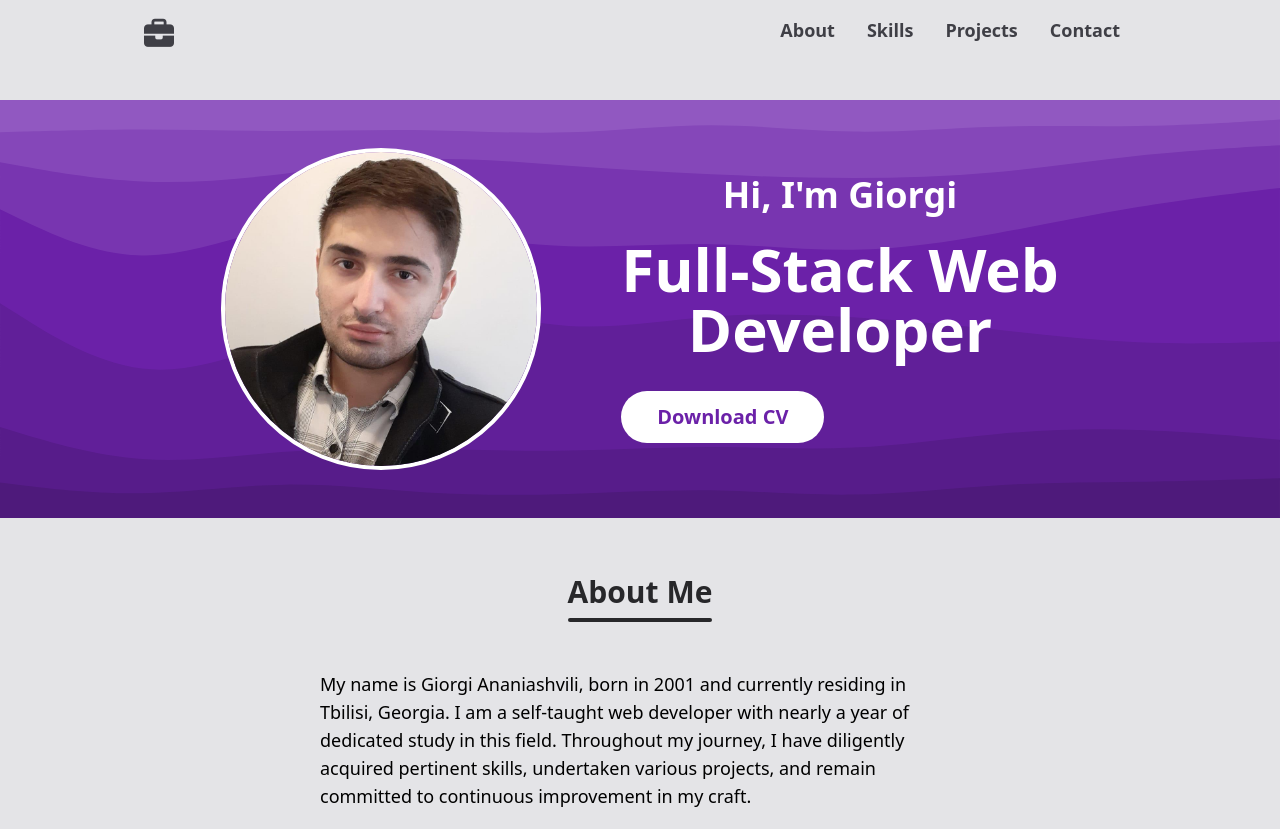
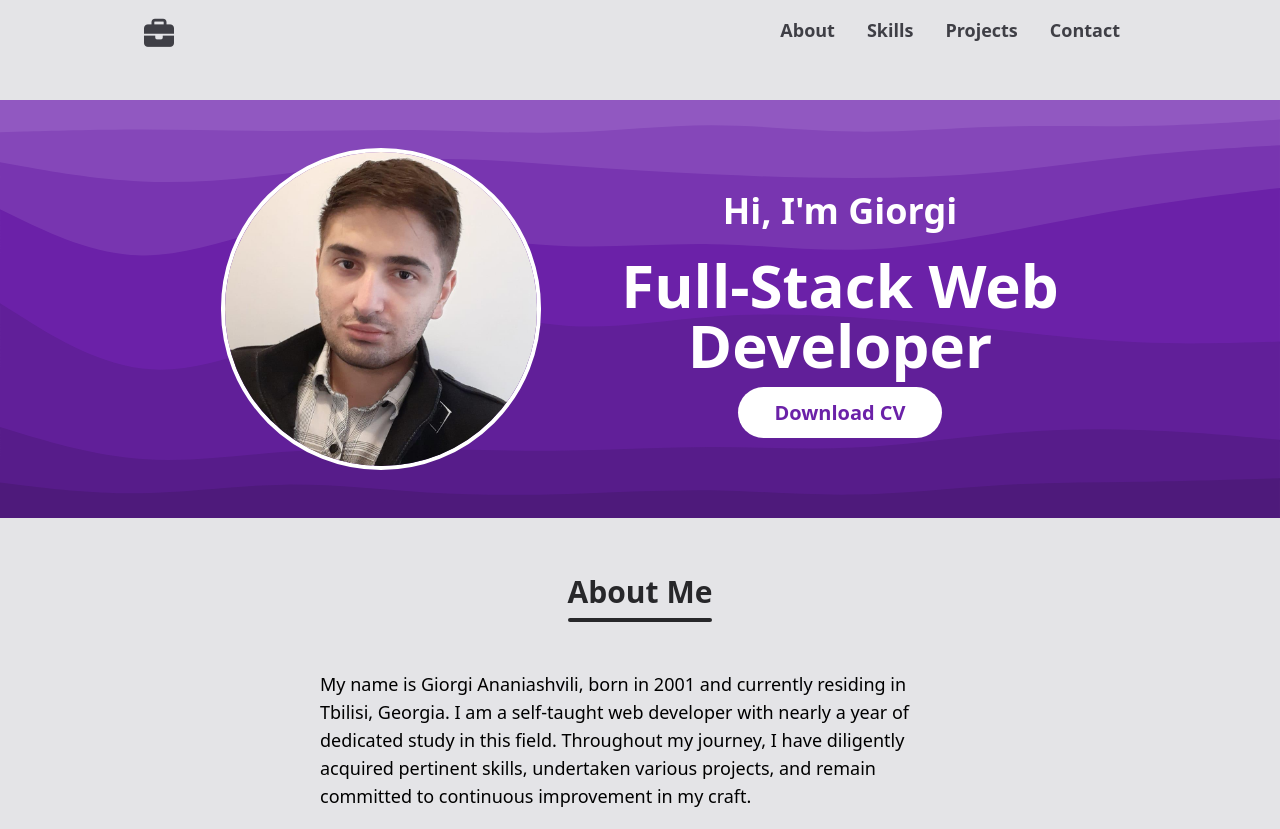
Before and after one commit to giorgi-2001/portfolio, a plain HTML site: page index.html in a window 1280 px wide. Shown: the top 829 px of the page. Drawn offline with Linux system fonts and the light colour scheme.

Commit message:
Update index.html

```diff
--- a/index.html
+++ b/index.html
@@ -38,11 +38,11 @@
       <img class="w-full h-full absolute -z-10 object-cover" src="assets/waves.svg" alt="">
       <div class="wrapper flex flex-wrap gap-x-20 gap-y-12 justify-center items-center my-8 py-12">
         <img src="assets/me.jpg" alt="My photo" class="w-80 rounded-full border-4 border-white">
-        <article class="w-fit text-center sm:text-start">
+        <article class="w-fit text-center sm:text-left">
           <p class="text-white text-4xl font-bold mb-6">Hi, I'm Giorgi</p>
           <p class="text-white text-6xl font-bold mb-6">Full-Stack Web <br /> Developer</p>
           <a href="#"
-            class="bg-white text-xl text-purple-800 font-bold border-4 border-transparent rounded-full py-2 px-8 block mt-8 w-fit hover:bg-purple-800 hover:border-white hover:text-white transition-all duration-300">Download
+            class="bg-white text-xl text-purple-800 font-bold border-4 border-transparent rounded-full py-2 px-8 mt-8 w-fit hover:bg-purple-800 hover:border-white hover:text-white transition-all duration-300">Download
             CV</a>
         </article>
       </div>
```
